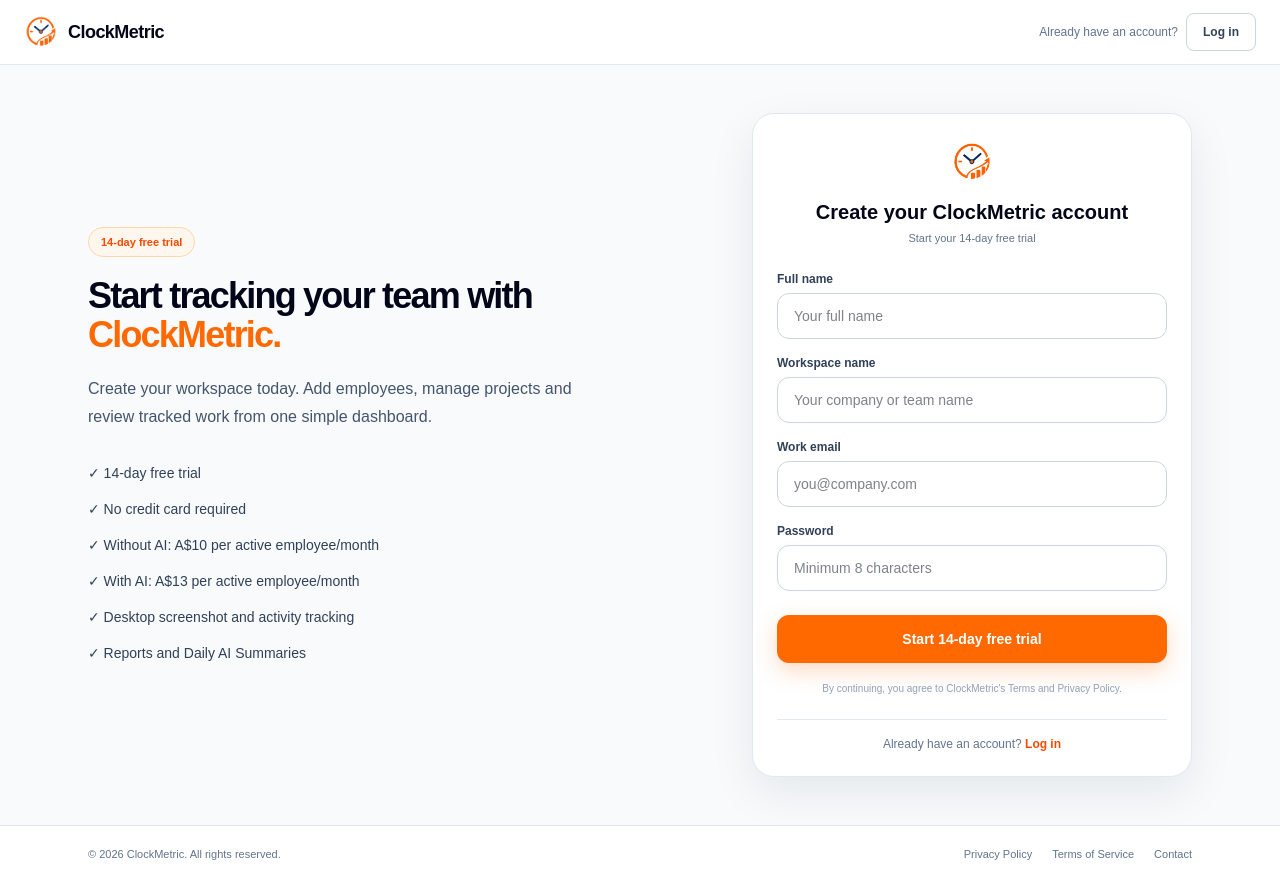
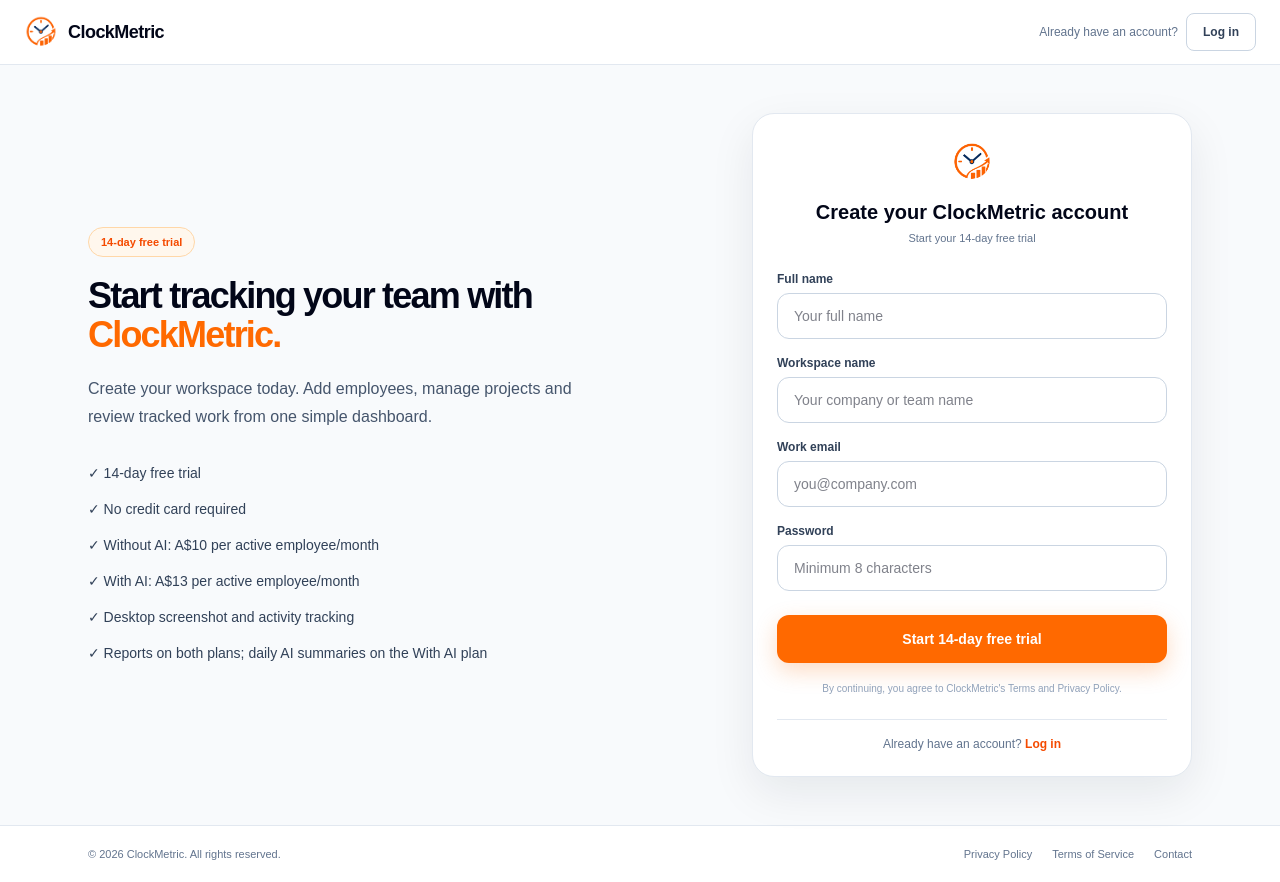
Before and after one commit to soneeacharya/clockmetric-website, a Next.js app: page /signup in a window 1280 px wide. Built offline with nearby package versions, Linux system fonts and the light colour scheme; no server answers.

Commit message:
Clarify reports and AI summaries in signup page

```diff
--- a/app/signup/page.tsx
+++ b/app/signup/page.tsx
@@ -102,7 +102,7 @@ export default function SignupPage() {
             <div>✓ Without AI: A$10 per active employee/month</div>
             <div>✓ With AI: A$13 per active employee/month</div>
             <div>✓ Desktop screenshot and activity tracking</div>
-            <div>✓ Reports and Daily AI Summaries</div>
+            <div>✓ Reports on both plans; daily AI summaries on the With AI plan</div>
           </div>
         </div>
 
```
